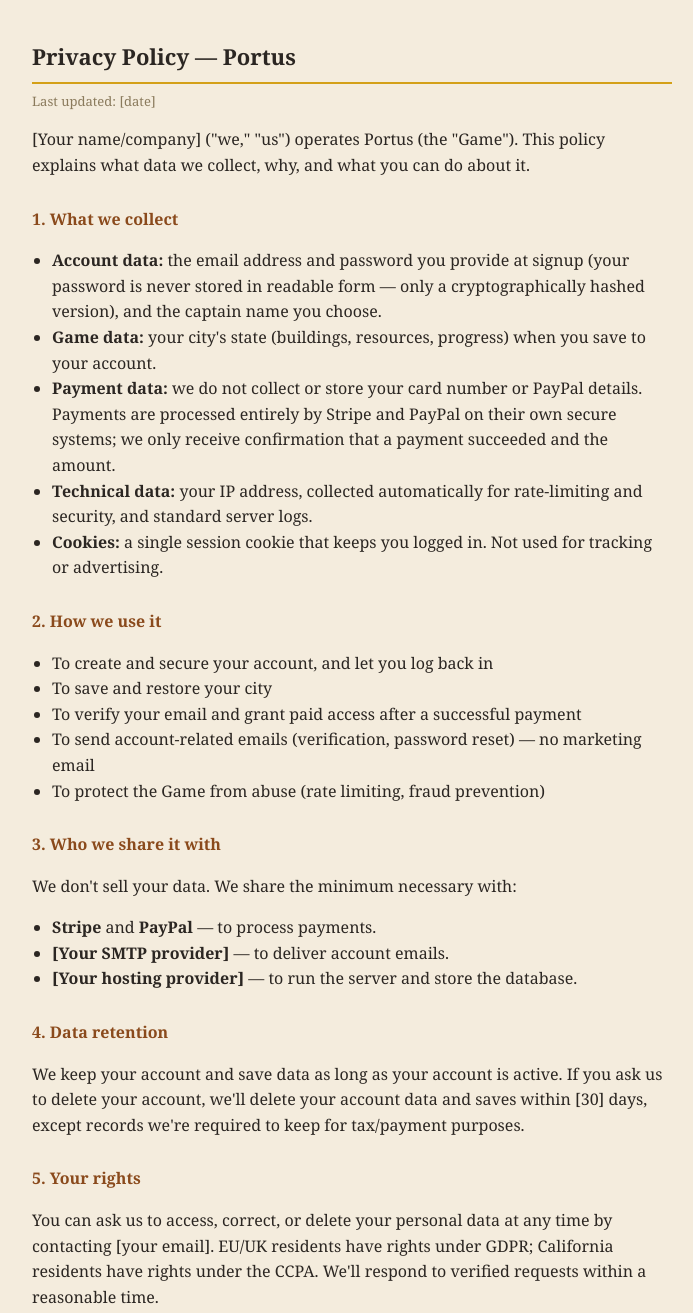
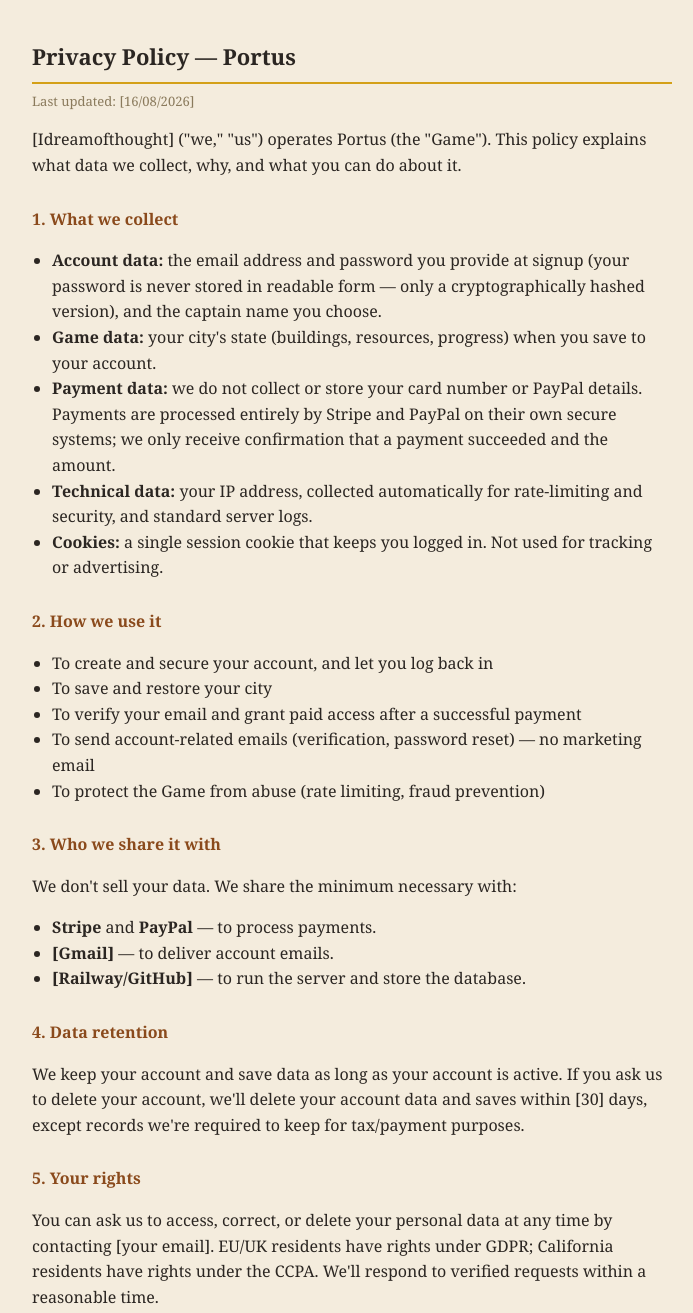
Before and after one commit to Idreamofthought/idreamofthought.github.io, a website: page privacy.html in a window 1280 px wide. Shown: the top 1313 px of the page, without its empty margins (288-981 px from the left). Drawn offline with Linux system fonts and the light colour scheme.

Commit message:
Update privacy policy details and contact information

```diff
--- a/privacy.html
+++ b/privacy.html
@@ -16,9 +16,9 @@
 </head>
 <body>
 <h1>Privacy Policy — Portus</h1>
-<p class="updated">Last updated: [date]</p>
+<p class="updated">Last updated: [16/08/2026]</p>
 
-<p>[Your name/company] ("we," "us") operates Portus (the "Game"). This policy explains what data we collect, why, and what you can do about it.</p>
+<p>[Idreamofthought] ("we," "us") operates Portus (the "Game"). This policy explains what data we collect, why, and what you can do about it.</p>
 
 <h2>1. What we collect</h2>
 <ul>
@@ -42,8 +42,8 @@
 <p>We don't sell your data. We share the minimum necessary with:</p>
 <ul>
   <li><strong>Stripe</strong> and <strong>PayPal</strong> — to process payments.</li>
-  <li><strong>[Your SMTP provider]</strong> — to deliver account emails.</li>
-  <li><strong>[Your hosting provider]</strong> — to run the server and store the database.</li>
+  <li><strong>[Gmail]</strong> — to deliver account emails.</li>
+  <li><strong>[Railway/GitHub]</strong> — to run the server and store the database.</li>
 </ul>
 
 <h2>4. Data retention</h2>
```
